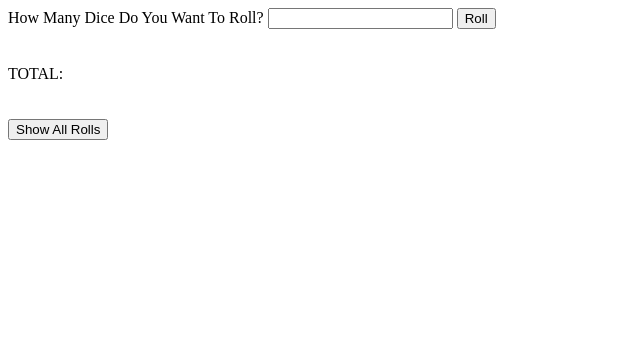
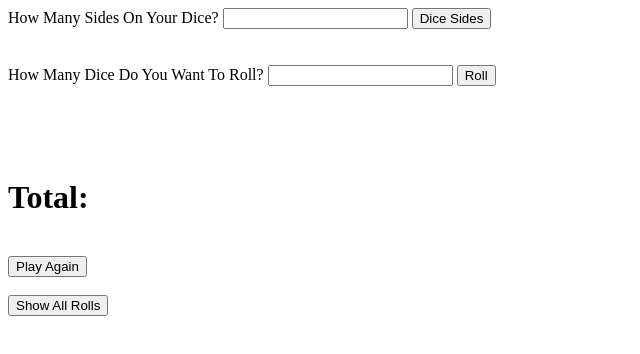
Before and after one commit to grj923/kenzie-projects-kenzie-diceroller-assessment, a plain HTML site: page index.html in a window 1280 px wide. Shown: the whole page, without its empty margins (0-640 px from the left). Drawn offline with Linux system fonts and the light colour scheme.

Commit message:
Basic Assessment Complete

```diff
--- a/index.html
+++ b/index.html
@@ -6,6 +6,13 @@
     <title>Document</title>
   </head>
   <body>
+    <div id ="DiceSideTotal">
+      <label for "Sides To Dice" >How Many Sides On Your Dice?</label>
+      <input type="text" id="SideToDice" name="Sides To Dice">
+    <button id="DiceSides">Dice Sides</button>
+    </div>
+    <br>
+    <br>
     <div id ="InputBox">
       <label for "Dice To Roll">How Many Dice Do You Want To Roll?</label>
     <input type="text" id="NumberOfDice" name="Dice To Roll" />
@@ -13,8 +20,12 @@
     </div>
     <br>
     <br>
-    <span id="Total">TOTAL: </span>
+
     <br>
+    <br>
+    <h1>Total: <span id="Total"></span> </h1>
+    <br>
+    <button id = "Reset">Play Again</button>
     <br>
     <br>
     <div id="RollsArea">
--- a/main.js
+++ b/main.js
@@ -17,11 +17,15 @@ Roll.addEventListener("click", function () {
   while (index < x) {
     let NumberRolled = 1 + Math.floor(Math.random() * 6);
     console.log("Dice Value " + NumberRolled);
-    let NewDice = '<li class="Dice">' + NumberRolled + "</li>";
-    Dice.innerHTML += NewDice;
+    ShowAllRolls.addEventListener("click", function () {
+      let NewDice = '<li class="Dice">' + NumberRolled + "</li>";
+      Dice.innerHTML += NewDice;
+    });
+
     dieRolls.push(NumberRolled);
     index++;
-    let ArrayTotal = dieRolls.reduce((a, b) => a + b);
+    Total.innerHTML = dieRolls.reduce((a, b) => a + b, 0);
+    // let ArrayTotal = dieRolls.reduce((a, b) => a + b);
   }
 });
 
@@ -30,4 +34,4 @@ ShowAllRolls.addEventListener("click", function () {
 });
 
 console.log(dieRolls);
-console.log(ArrayTotal);
+// console.log(ArrayTotal);
```
